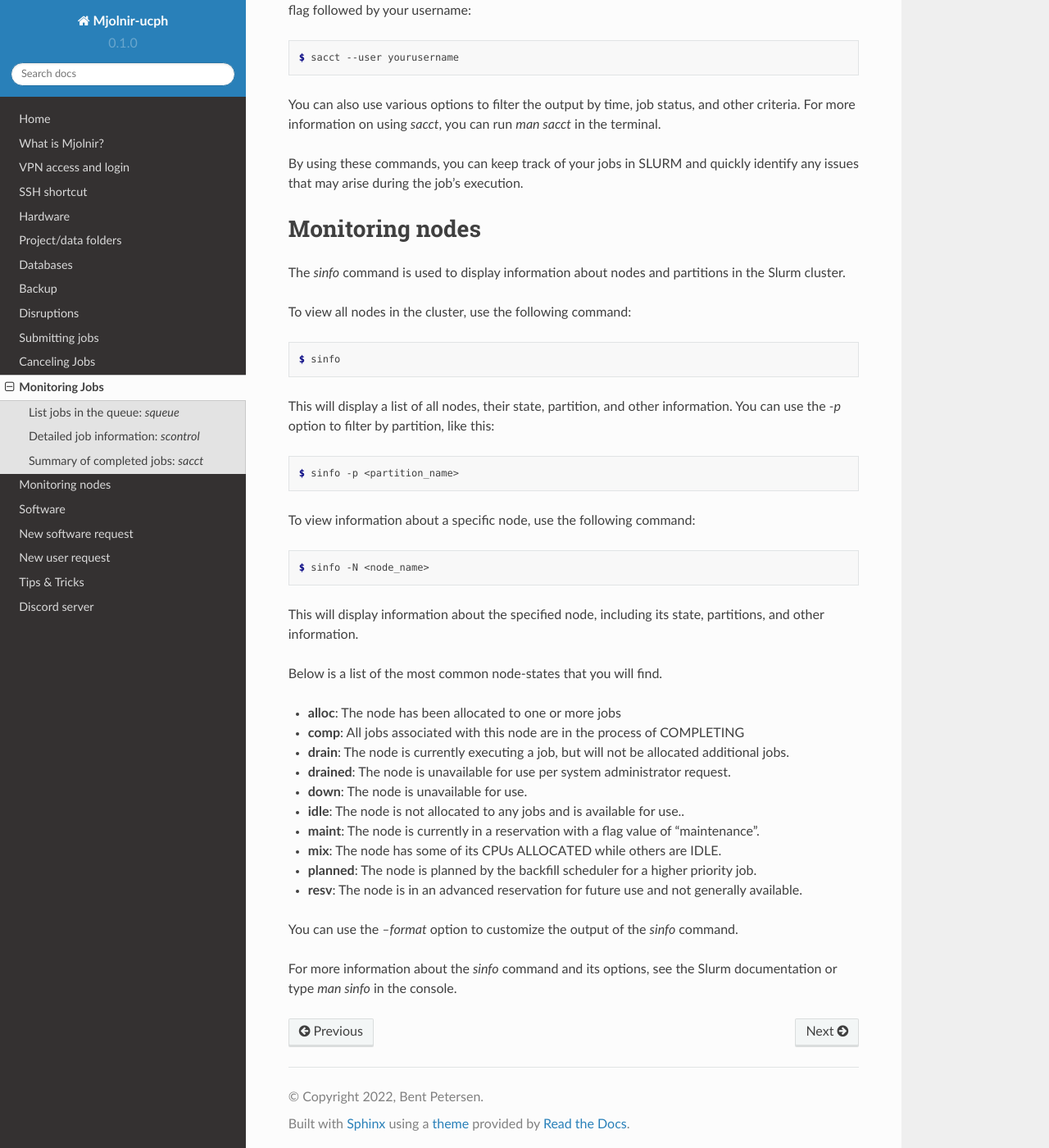
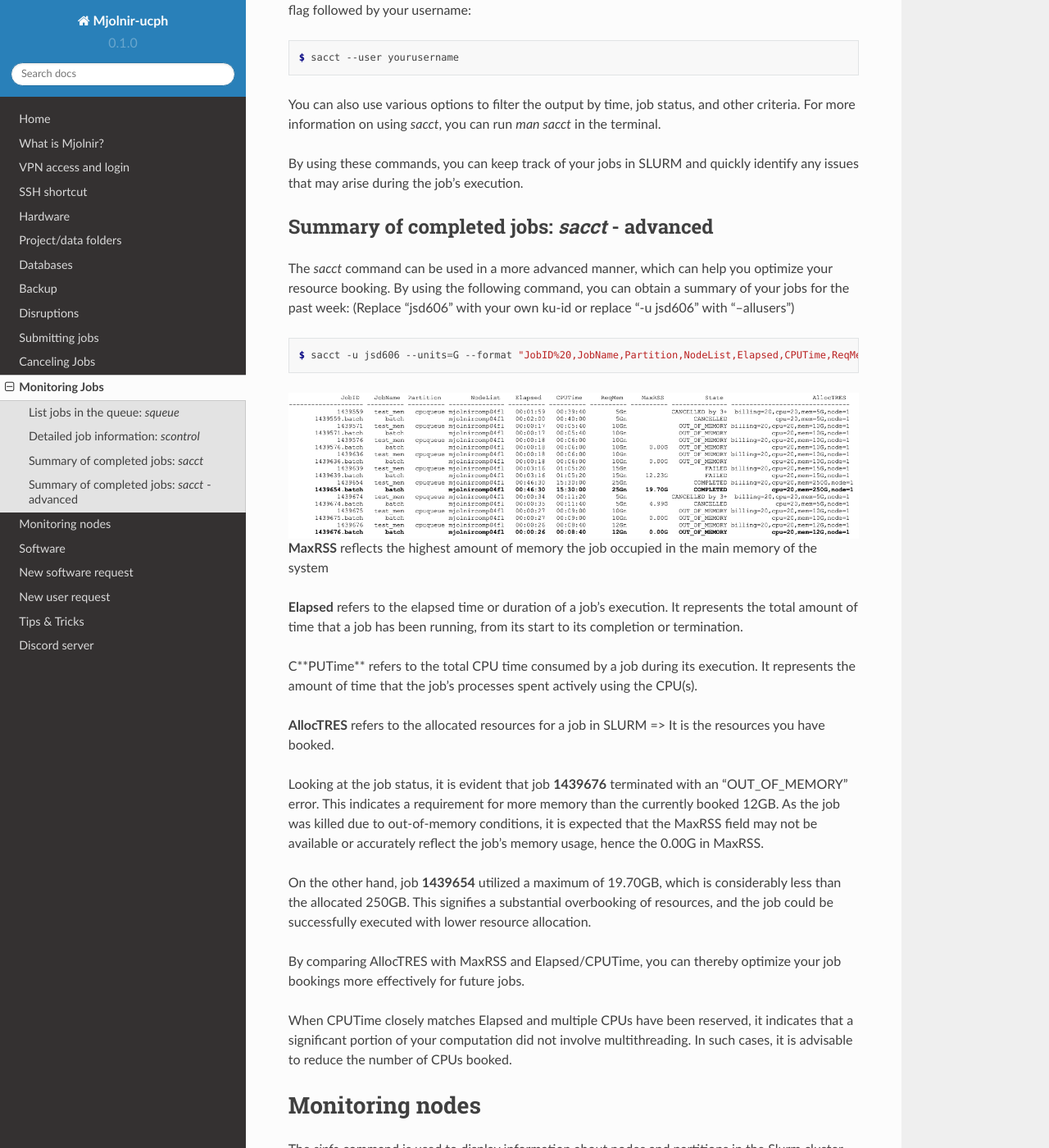
Before and after one commit to bentpetersendk/mjolnir_ucph, a Sphinx documentation site: the page built from docs/source/monitor_jobs.rst, in a window 1280 px wide and 1400 px high, scrolled down 1180 px. Shown: the whole window at 82% size. Built offline with Sphinx 7.4.7 and the Read the Docs theme 2.0.0, drawn with Linux system fonts in a browser that asks for light colours.

Commit message:
Added advanced Sacct to monitor_jobs.rst

```diff
--- a/docs/source/monitor_jobs.rst
+++ b/docs/source/monitor_jobs.rst
@@ -48,6 +48,36 @@ You can also use various options to filter the output by time, job status, and o
 
 By using these commands, you can keep track of your jobs in SLURM and quickly identify any issues that may arise during the job's execution.
 
+Summary of completed jobs: `sacct` - advanced
+-----
+The `sacct` command can be used in a more advanced manner, which can help you optimize your resource booking.
+By using the following command, you can obtain a summary of your jobs for the past week:
+(Replace "jsd606" with your own ku-id or replace "-u jsd606” with “--allusers”)
+
+.. code-block:: console
+
+    $ sacct -u jsd606 --units=G --format "JobID%20,JobName,Partition,NodeList,Elapsed,CPUTime,ReqMem,MaxRSS,State%15, AllocTRES%32_" --starttime=$(date -d "1 week ago" +%Y-%m-%d)
+
+.. image:: sacct.png
+   :alt: Output from Sacct
+   :align: center
+
+
+**MaxRSS** reflects the highest amount of memory the job occupied in the main memory of the system
+
+**Elapsed** refers to the elapsed time or duration of a job's execution. It represents the total amount of time that a job has been running, from its start to its completion or termination.
+
+C**PUTime** refers to the total CPU time consumed by a job during its execution. It represents the amount of time that the job's processes spent actively using the CPU(s).
+
+**AllocTRES** refers to the allocated resources for a job in SLURM => It is the resources you have booked.
+
+Looking at the job status, it is evident that job **1439676** terminated with an “OUT_OF_MEMORY" error. This indicates a requirement for more memory than the currently booked 12GB. As the job was killed due to out-of-memory conditions, it is expected that the MaxRSS field may not be available or accurately reflect the job's memory usage, hence the 0.00G in MaxRSS.
+
+On the other hand, job **1439654** utilized a maximum of 19.70GB, which is considerably less than the allocated 250GB. This signifies a substantial overbooking of resources, and the job could be successfully executed with lower resource allocation.
+
+By comparing AllocTRES with MaxRSS and Elapsed/CPUTime, you can thereby optimize your job bookings more effectively for future jobs.
+
+When CPUTime closely matches Elapsed and multiple CPUs have been reserved, it indicates that a significant portion of your computation did not involve multithreading. In such cases, it is advisable to reduce the number of CPUs booked.
 
 Monitoring nodes
 *****
```
